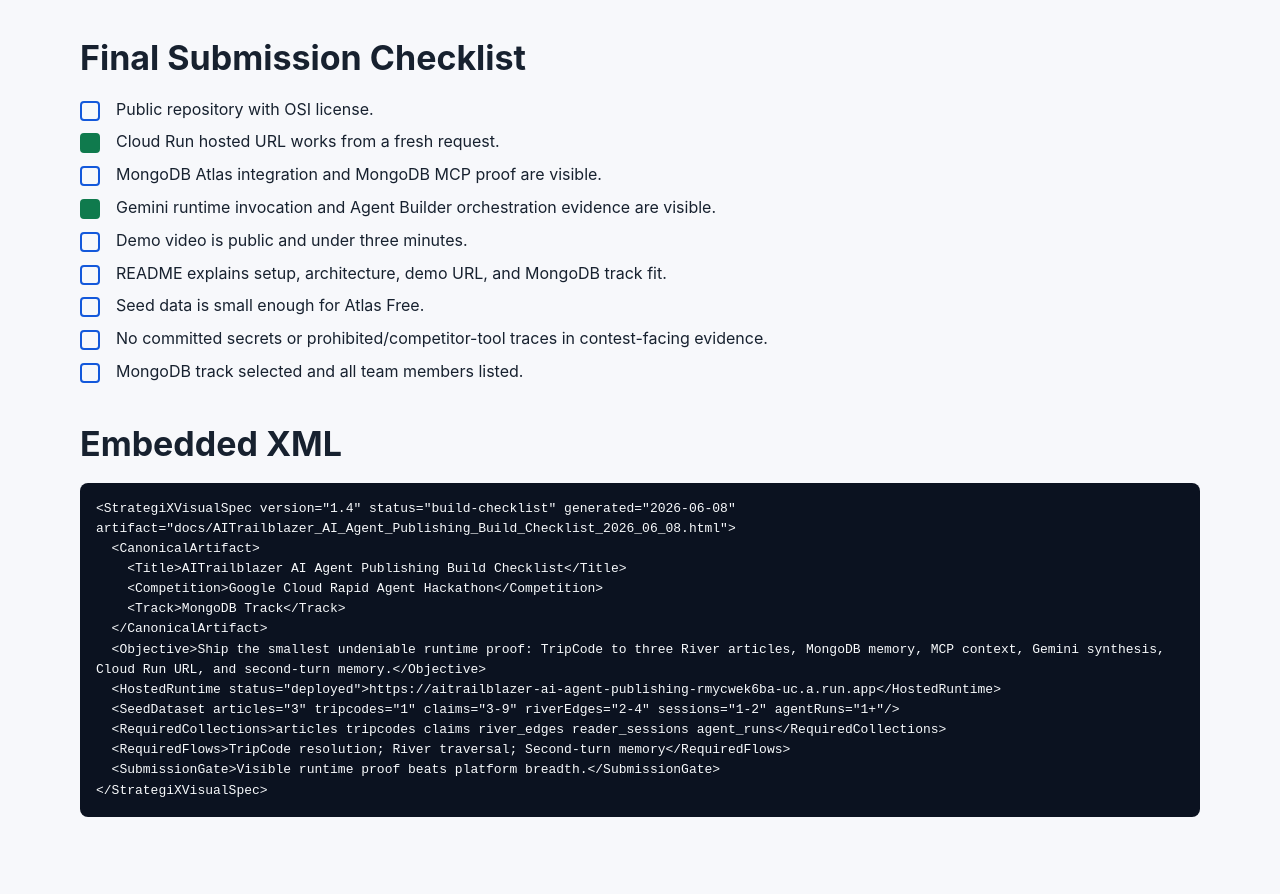
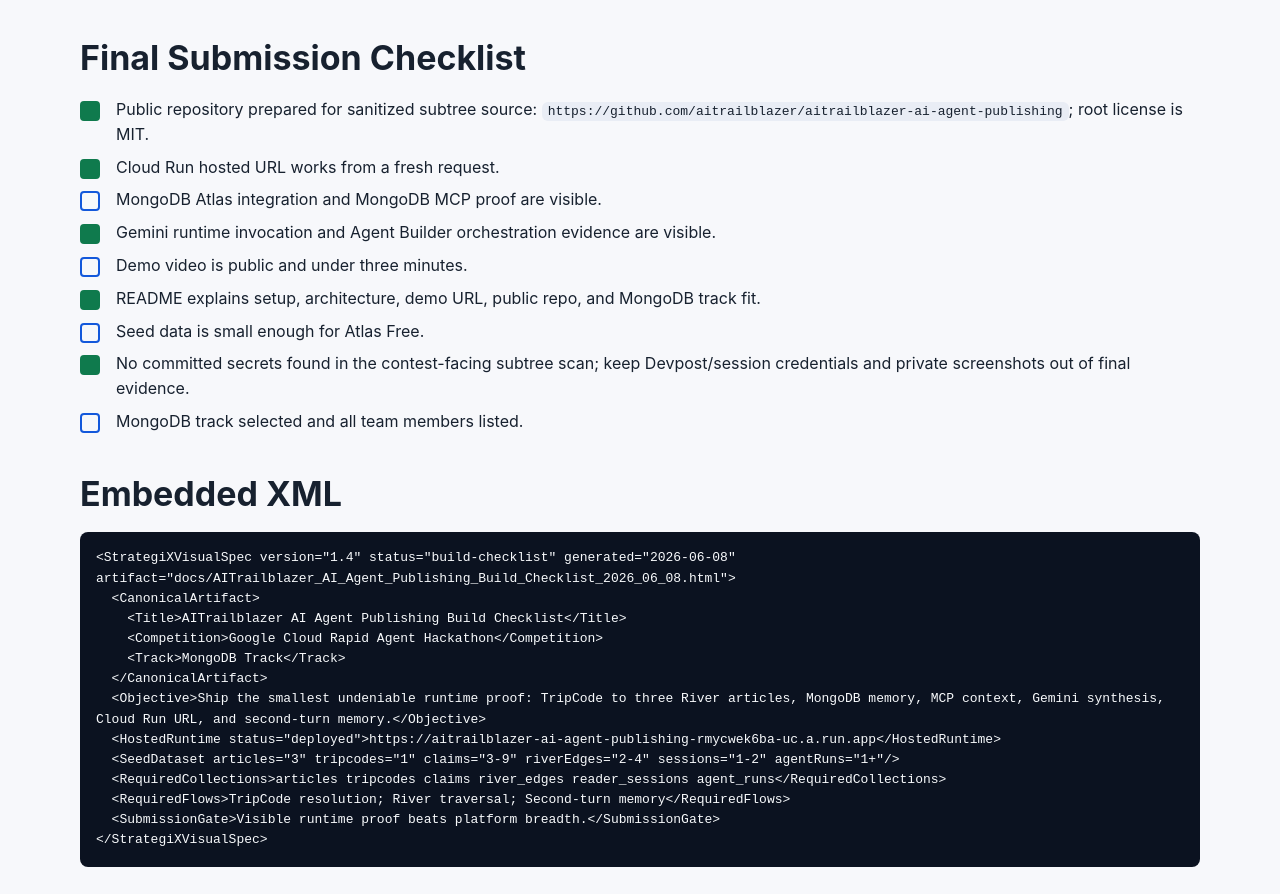
Before and after one commit to aitrailblazer/aitrailblazer-ai-agent-publishing, a plain HTML site: page docs/AITrailblazer_AI_Agent_Publishing_Build_Checklist_2026_06_08.html in a window 1280 px wide. Shown: the part 4481-5375 px from the top of the page. Drawn offline with Linux system fonts and the light colour scheme.

Commit message:
Update competition submission repository checklist

```diff
--- a/docs/AITrailblazer_AI_Agent_Publishing_Build_Checklist_2026_06_08.html
+++ b/docs/AITrailblazer_AI_Agent_Publishing_Build_Checklist_2026_06_08.html
@@ -226,14 +226,14 @@ DEMO_SESSION_ID=demo-session-001</pre></div>
     <section>
       <h2>Final Submission Checklist</h2>
       <div class="checklist">
-        <div class="check todo"><span class="box"></span><span>Public repository with OSI license.</span></div>
+        <div class="check done"><span class="box"></span><span>Public repository prepared for sanitized subtree source: <code>https://github.com/aitrailblazer/aitrailblazer-ai-agent-publishing</code>; root license is MIT.</span></div>
         <div class="check done"><span class="box"></span><span>Cloud Run hosted URL works from a fresh request.</span></div>
         <div class="check todo"><span class="box"></span><span>MongoDB Atlas integration and MongoDB MCP proof are visible.</span></div>
         <div class="check done"><span class="box"></span><span>Gemini runtime invocation and Agent Builder orchestration evidence are visible.</span></div>
         <div class="check todo"><span class="box"></span><span>Demo video is public and under three minutes.</span></div>
-        <div class="check todo"><span class="box"></span><span>README explains setup, architecture, demo URL, and MongoDB track fit.</span></div>
+        <div class="check done"><span class="box"></span><span>README explains setup, architecture, demo URL, public repo, and MongoDB track fit.</span></div>
         <div class="check todo"><span class="box"></span><span>Seed data is small enough for Atlas Free.</span></div>
-        <div class="check todo"><span class="box"></span><span>No committed secrets or prohibited/competitor-tool traces in contest-facing evidence.</span></div>
+        <div class="check done"><span class="box"></span><span>No committed secrets found in the contest-facing subtree scan; keep Devpost/session credentials and private screenshots out of final evidence.</span></div>
         <div class="check todo"><span class="box"></span><span>MongoDB track selected and all team members listed.</span></div>
       </div>
     </section>
```
Also changed, not shown: README.html (+4 -1 lines).
